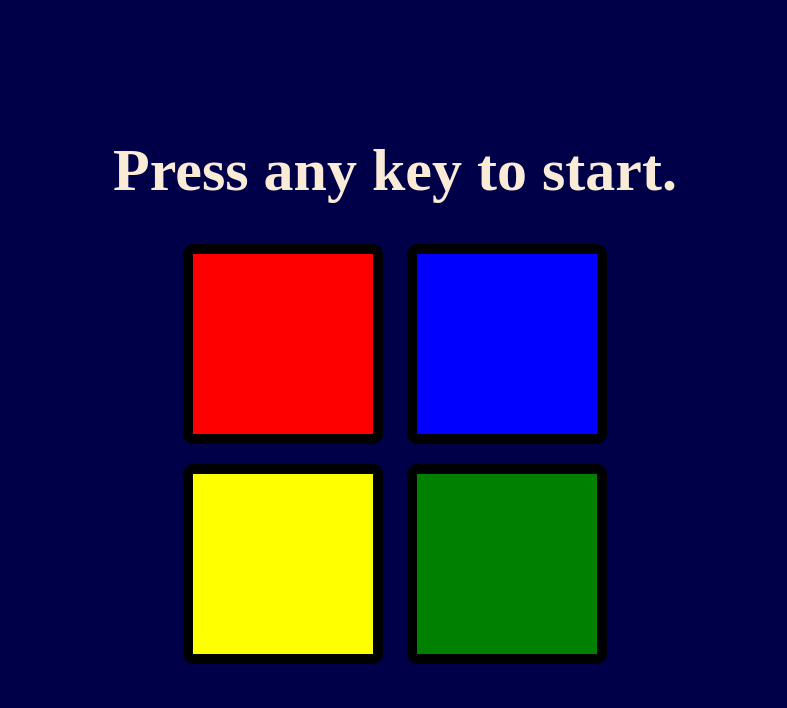
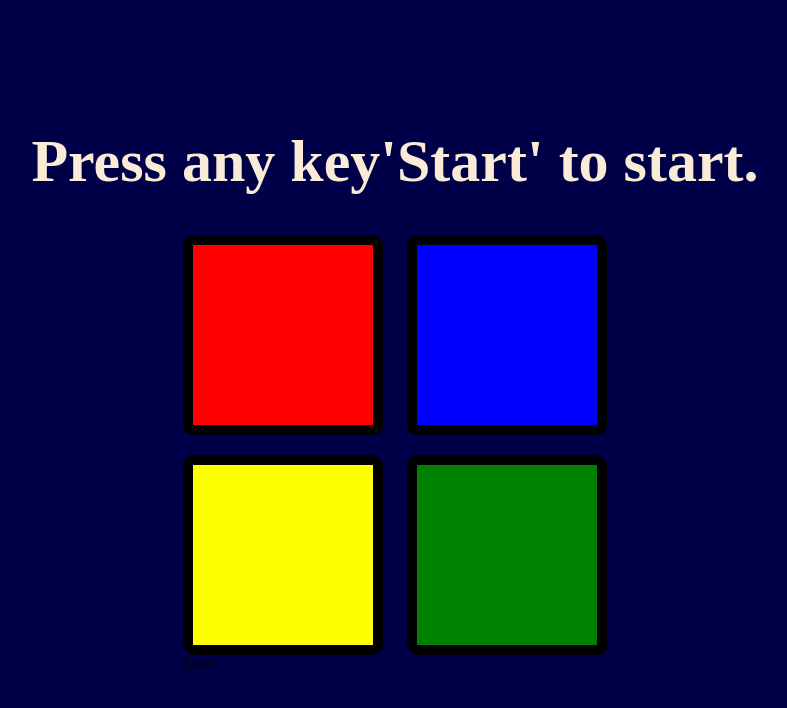
Before and after one commit to Yaser-2004/Simon-Game, a plain HTML site: page index.html in a window 1280 px wide. Shown: the whole page, without its empty margins (245-1032 px from the left). Drawn offline with Linux system fonts and the light colour scheme.

Commit message:
Update index.html

```diff
--- a/index.html
+++ b/index.html
@@ -9,7 +9,7 @@
 <body>
 
     <div class="container">
-        <h1>Press any key to start.</h1>
+        <h1>Press <span id="span-1">any key</span><span id="span-2">'Start'</span> to start.</h1>
         <div class="boxes">
             <div>
                 <button id="red" data-color="red"></button>
@@ -19,6 +19,8 @@
                 <button id="yellow" data-color="yellow"></button>
                 <button id="green" data-color="green"></button>
             </div>
+
+            <a id="start-button">Start</a>
         </div>
     </div>
 
```
